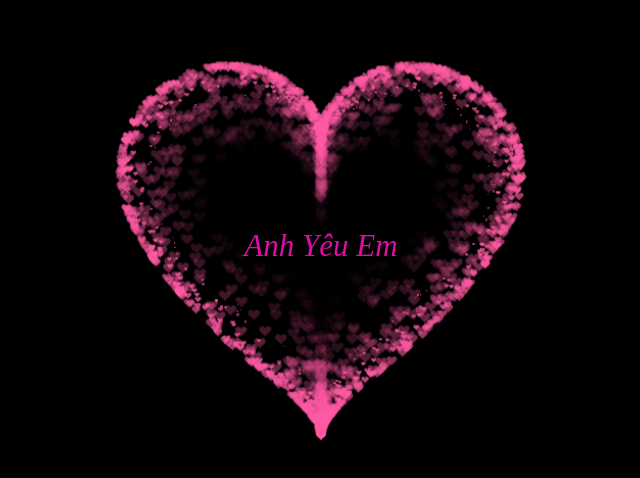
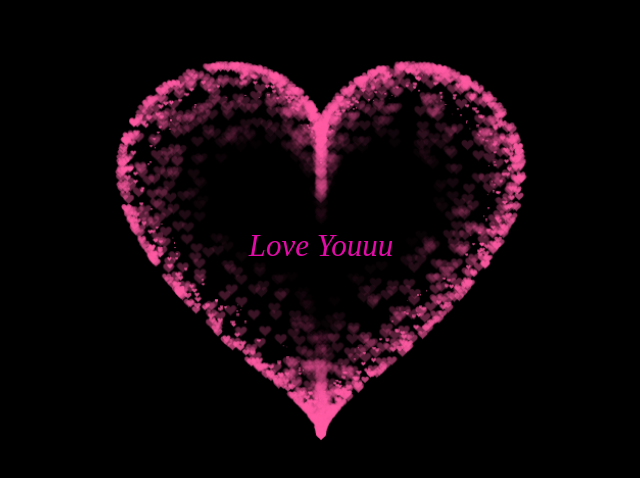
Before and after one commit to trhuy207/trai-tim, a plain HTML site: page index.html in a window 1280 px wide. Shown: the part 152-630 px from the top of the page, 319-959 px from the left. Drawn offline with Linux system fonts and the light colour scheme.

Commit message:
Update index.html

```diff
--- a/index.html
+++ b/index.html
@@ -331,6 +331,6 @@ var ParticlePool = (function() {
         align-items: center;
         justify-content: center;
         margin-bottom: 5px;
-        text-align: center;">Anh Yêu Em</div>
+        text-align: center;">Love Youuu</div>
  </BODY>
 </HTML>
```
